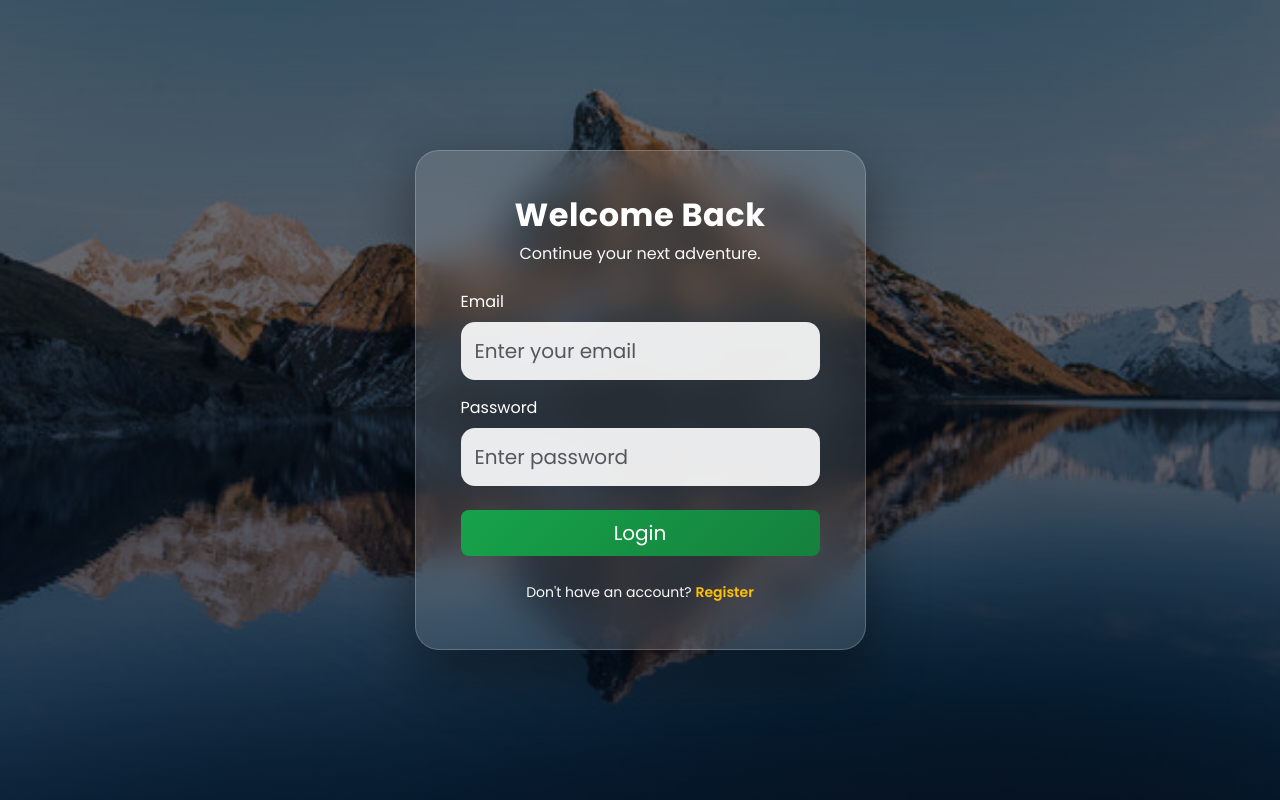
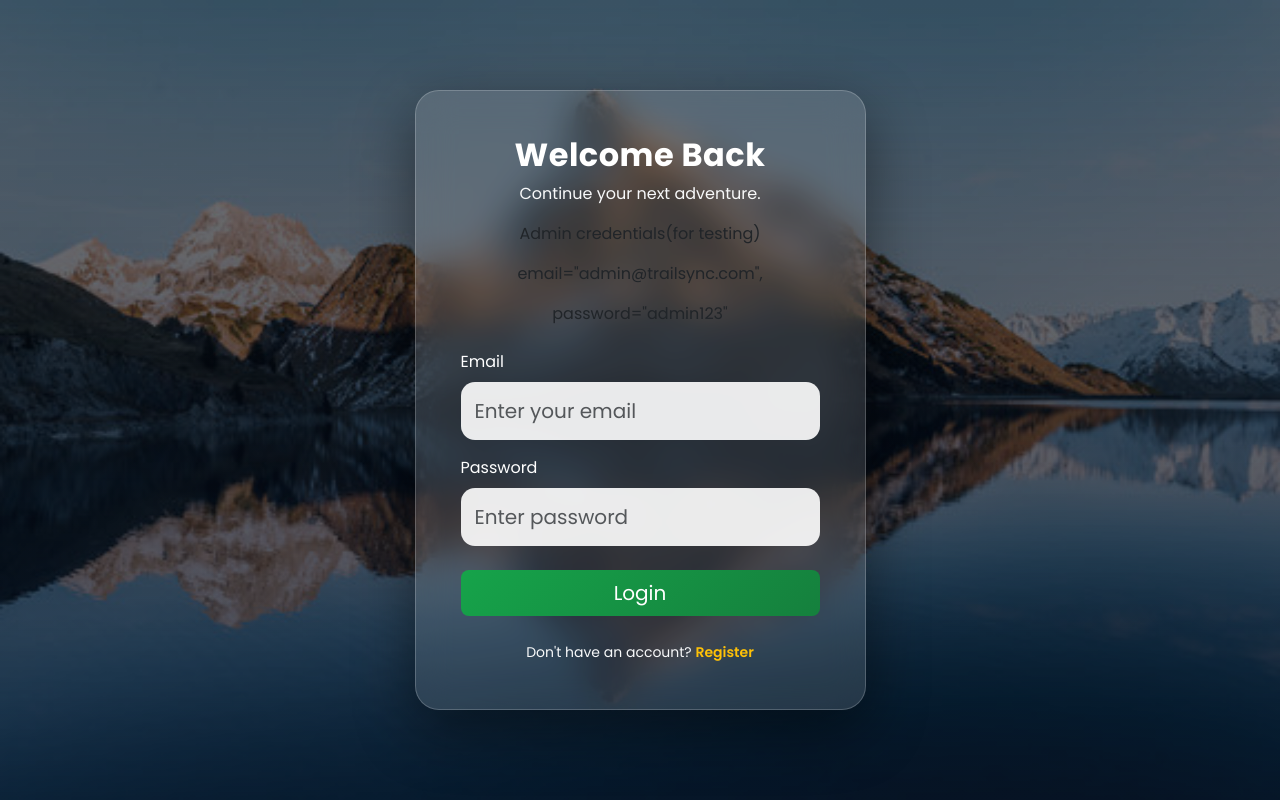
Before and after one commit to Sheetal-cell/TrailSync, a Flask app: page /auth/login in a window 1280 px wide. Run offline with Flask 3, Linux system fonts and the light colour scheme.

Commit message:
added admin credentials for testing

```diff
--- a/app/templates/auth/login.html
+++ b/app/templates/auth/login.html
@@ -10,6 +10,9 @@ Login | TrailSync
     </h2>
     <p class="text-light">
         Continue your next adventure.
+        <p>Admin credentials(for testing)</p>
+        <p>email="admin@trailsync.com",</p>
+        <p>password="admin123"</p>
     </p>
 
 </div>
```
